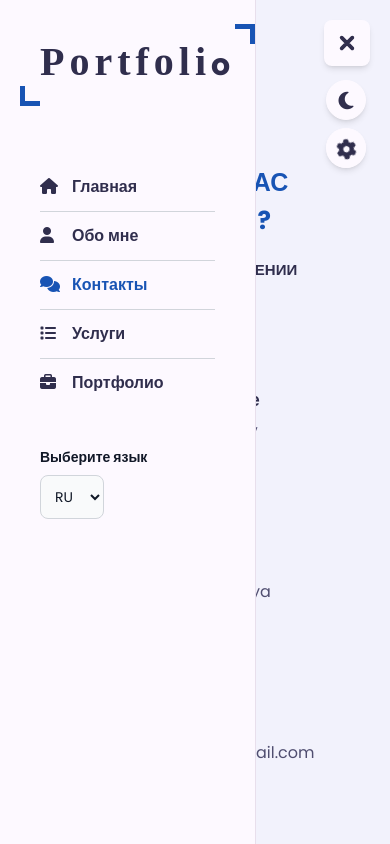
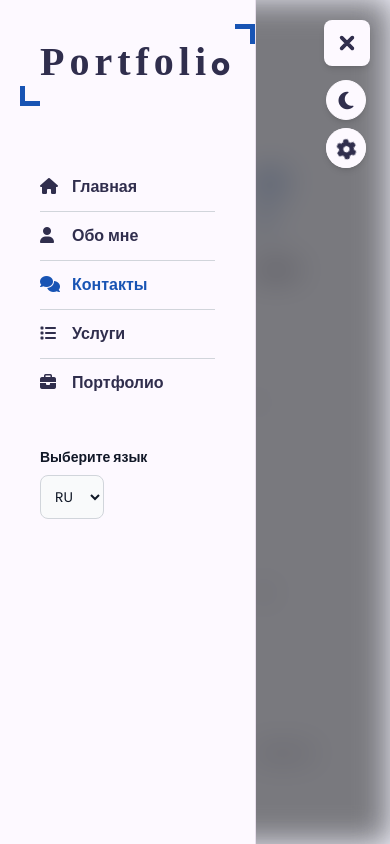
Before and after one commit to SinaverOsmanov/portfolio, a React (Vite) app: page /portfolio/contact in a window 390 px wide. Both pictures are taken after a click on the button 347 px from the left and 43 px from the top of the page. Shown: the top 844 px of the page. Built offline with nearby package versions, Linux system fonts and the light colour scheme; a web font is replaced by a local one.

Commit message:
feat:added @emailjs package and created logic

```diff
--- a/package.json
+++ b/package.json
@@ -27,6 +27,7 @@
         ]
     },
     "dependencies": {
+        "@emailjs/browser": "^3.11.0",
         "framer-motion": "^10.16.4",
         "i18next": "^23.5.0",
         "i18next-browser-languagedetector": "^7.1.0",
@@ -38,6 +39,7 @@
         "react-hook-form": "^7.46.1",
         "react-i18next": "^13.2.2",
         "react-router-dom": "^6.15.0",
+        "react-spinners": "^0.13.8",
         "react-type-animation": "^3.1.0",
         "tailwind-merge": "^1.14.0",
         "ts-node": "^10.9.1",
--- a/src/App.tsx
+++ b/src/App.tsx
@@ -1,33 +1,23 @@
-import { useState } from 'react';
+import { Suspense, lazy } from 'react';
 import { Routes, Route } from 'react-router-dom';
 
 import Switcher from '@components/Switcher';
 import Navigation from '@components/Navigation';
-import Home from '@pages/Home';
-import About from '@pages/About';
-import Services from '@pages/Services';
-import Portfolio from '@pages/Portfolio';
-import Contact from '@pages/Contact';
 import ScrollToTop from '@components/ScrollToTop';
+import { Loading } from '@components/Loading';
 
-// const Home = lazy(() => import('./pages/Home'));
-// const About = lazy(() => import('./pages/About'));
-// const Portfolio = lazy(() => import('./pages/Portfolio'));
-// const Services = lazy(() => import('./pages/Services'));
-// const Contact = lazy(() => import('./pages/Contact'));
+const Home = lazy(() => import('./pages/Home'));
+const About = lazy(() => import('./pages/About'));
+const Portfolio = lazy(() => import('./pages/Portfolio'));
+const Services = lazy(() => import('./pages/Services'));
+const Contact = lazy(() => import('./pages/Contact'));
 
 function App() {
-    const [isOpenMenu, setIsOpenMenu] = useState(false);
-
-    function handleOpenMenu(payload: boolean) {
-        setIsOpenMenu(payload);
-    }
-
     return (
         <div className="h-full min-h-full">
-            <div className={``}>
-                <Navigation isOpen={isOpenMenu} setOpen={handleOpenMenu} />
-                <div className={`flex-col flex-custom-full lg:pl-64`} onClick={() => setIsOpenMenu(false)}>
+            <Navigation />
+            <Suspense fallback={<Loading />}>
+                <main className={`flex-col flex-custom-full lg:pl-64`}>
                     <Routes>
                         <Route path="/" Component={Home} />
                         <Route path="/about" Component={About} />
@@ -35,8 +25,9 @@ function App() {
                         <Route path="/portfolio" Component={Portfolio} />
                         <Route path="/contact" Component={Contact} />
                     </Routes>
-                </div>
-            </div>
+                </main>
+            </Suspense>
+
             <Switcher />
             <ScrollToTop />
         </div>
--- /dev/null
+++ b/src/components/Loading.tsx
@@ -0,0 +1,9 @@
+import { ClockLoader } from 'react-spinners';
+
+export function Loading() {
+    return (
+        <div className="container flex h-screen place-items-center place-content-center">
+            <ClockLoader color="var(--skin-color)" size={100} />
+        </div>
+    );
+}
--- a/src/components/Navigation.tsx
+++ b/src/components/Navigation.tsx
@@ -1,28 +1,21 @@
-import { useEffect } from 'react';
+import { useEffect, useMemo, useState } from 'react';
 import { useLocation } from 'react-router-dom';
 import Navbar from './Navbar';
+import { NavigationButton } from './NavigationButton';
 
-export default function Navigation({ isOpen, setOpen }: { isOpen: boolean; setOpen: (payload: boolean) => void }) {
+export default function Navigation() {
+    const [isOpenMenu, setIsOpenMenu] = useState(false);
+
     const { pathname } = useLocation();
 
-    useEffect(() => {
-        setOpen(false);
-    }, [pathname]);
+    function handleOpenMenu(payload: boolean) {
+        setIsOpenMenu(payload);
+    }
 
-    return (
-        <aside className="relative z-10">
-            <button
-                className="menu-button lg:hidden fixed right-5 top-5 z-50 p-2 rounded-lg shadow-md"
-                onClick={() => setOpen(!isOpen)}
-            >
-                <svg
-                    width="30px"
-                    height="30px"
-                    viewBox="0 0 24 24"
-                    fill="none"
-                    xmlns="http://www.w3.org/2000/svg"
-                >
-                    {isOpen ? (
+    const menuIconPath = useMemo(
+        () => (
+            <svg width="30px" height="30px" viewBox="0 0 24 24" fill="none" xmlns="http://www.w3.org/2000/svg">
+                {isOpenMenu ? (
                     <path
                         fillRule="evenodd"
                         clipRule="evenodd"
@@ -38,13 +31,40 @@ export default function Navigation({ isOpen, setOpen }: { isOpen: boolean; setOp
                     </>
                 )}
             </svg>
-            </button>
-            <Navbar isOpen={isOpen} />
-            {isOpen && (
+        ),
+        [isOpenMenu],
+    );
+
+    useEffect(() => {
+        setIsOpenMenu(false);
+    }, [pathname]);
+
+    // useEffect(() => {
+    //     window.addEventListener(
+    //         'resize',
+    //         () => {
+    //             if (window.innerWidth > 1024) {
+    //                 handleOpenMenu(false);
+    //                 window.removeEventListener('resize', () => {});
+    //             }
+    //         },
+    //         true,
+    //     );
+
+    //     return () => {
+    //         window.removeEventListener('resize', () => {});
+    //     };
+    // }, []);
+
+    return (
+        <aside className={`fixed z-10 ${isOpenMenu ? 'max-lg:w-full h-full' : ''}`}>
+            <NavigationButton onClick={() => handleOpenMenu(!isOpenMenu)}>{menuIconPath}</NavigationButton>
+            <Navbar isOpen={isOpenMenu} />
+            {isOpenMenu && (
                 <div
-                    onClick={() => setOpen(false)}
-                    className="bg-shadow absolute top-0 right-0 bottom-0 left-0 backdrop-blur-lg backdrop-brightness-50 z-40 shadow-md"
-                ></div>
+                    onClick={() => handleOpenMenu(false)}
+                    className="lg:hidden absolute top-0 right-0 bottom-0 left-0 backdrop-blur-lg backdrop-brightness-50 z-40 shadow-md"
+                />
             )}
         </aside>
     );
--- /dev/null
+++ b/src/components/NavigationButton.tsx
@@ -0,0 +1,9 @@
+import { ReactNode } from 'react';
+
+export function NavigationButton({ onClick, children }: { onClick: () => void; children: ReactNode }) {
+    return (
+        <button className="menu-button lg:hidden fixed right-5 top-5 z-50 p-2 rounded-lg shadow-md" onClick={onClick}>
+            {children}
+        </button>
+    );
+}
--- a/src/pages/Contact.tsx
+++ b/src/pages/Contact.tsx
@@ -1,9 +1,11 @@
 import { SubmitHandler, useForm } from 'react-hook-form';
 import { LazyMotion, domAnimation, m } from 'framer-motion';
 import { useTranslation } from 'react-i18next';
+import emailjs from '@emailjs/browser';
+import { useRef } from 'react';
 
 export default function Contact() {
-    const {t} = useTranslation()
+    const { t } = useTranslation();
 
     return (
         <LazyMotion features={domAnimation}>
@@ -54,7 +56,7 @@ export default function Contact() {
                             <h4>{t('contact-page.services.mail')}</h4>
                             <p
                                 className="cursor-pointer hover:underline hover:text-[var(--skin-color)]"
-                                onClick={() => (window.location.href = 'https://github.com/SinaverOsmanov')}
+                                onClick={() => (window.location.href = 'https://mail.google.com/')}
                             >
                                 sinaver.osmanov@gmail.com
                             </p>
@@ -101,24 +103,43 @@ type FormValues = {
 };
 
 function ContactForm() {
+    const form = useRef(null);
     const { register, handleSubmit } = useForm<FormValues>();
-    const {t} = useTranslation()
+    const { t } = useTranslation();
 
-
-    const onSubmit: SubmitHandler<FormValues> = data => console.log(data);
+    const onSubmit = (data: any) => {
+        emailjs.sendForm('service_dvyfrv7', 'template_dijtokg', form.current!, 'OiAYajDR_DHv1IuAj').then(
+            result => {
+                console.log(result.text);
+            },
+            error => {
+                console.log(error.text);
+            },
+        );
+    };
 
     return (
         <div className="flex-custom-full contact-form">
-            <form onSubmit={handleSubmit(onSubmit)}>
+            <form ref={form} onSubmit={handleSubmit(onSubmit)}>
                 <div className="row gap-x-3">
                     <div className="flex-col grow form-item">
                         <div className="form-group">
-                            <input {...register('name')} type="text" className="form-control" placeholder={t('contact-page.form.name')} />
+                            <input
+                                {...register('name')}
+                                type="text"
+                                className="form-control"
+                                placeholder={t('contact-page.form.name')}
+                            />
                         </div>
                     </div>
                     <div className="flex-col grow form-item">
                         <div className="form-group">
-                            <input {...register('email')} type="email" className="form-control" placeholder={t('contact-page.form.email')} />
+                            <input
+                                {...register('email')}
+                                type="email"
+                                className="form-control"
+                                placeholder={t('contact-page.form.email')}
+                            />
                         </div>
                     </div>
                 </div>
```
Also changed, not shown: src/components/Navbar.tsx (+7 -7 lines), 1 other file (tests, documents, lock files or other folders). Lines whose indentation alone changed are shown as unchanged.
